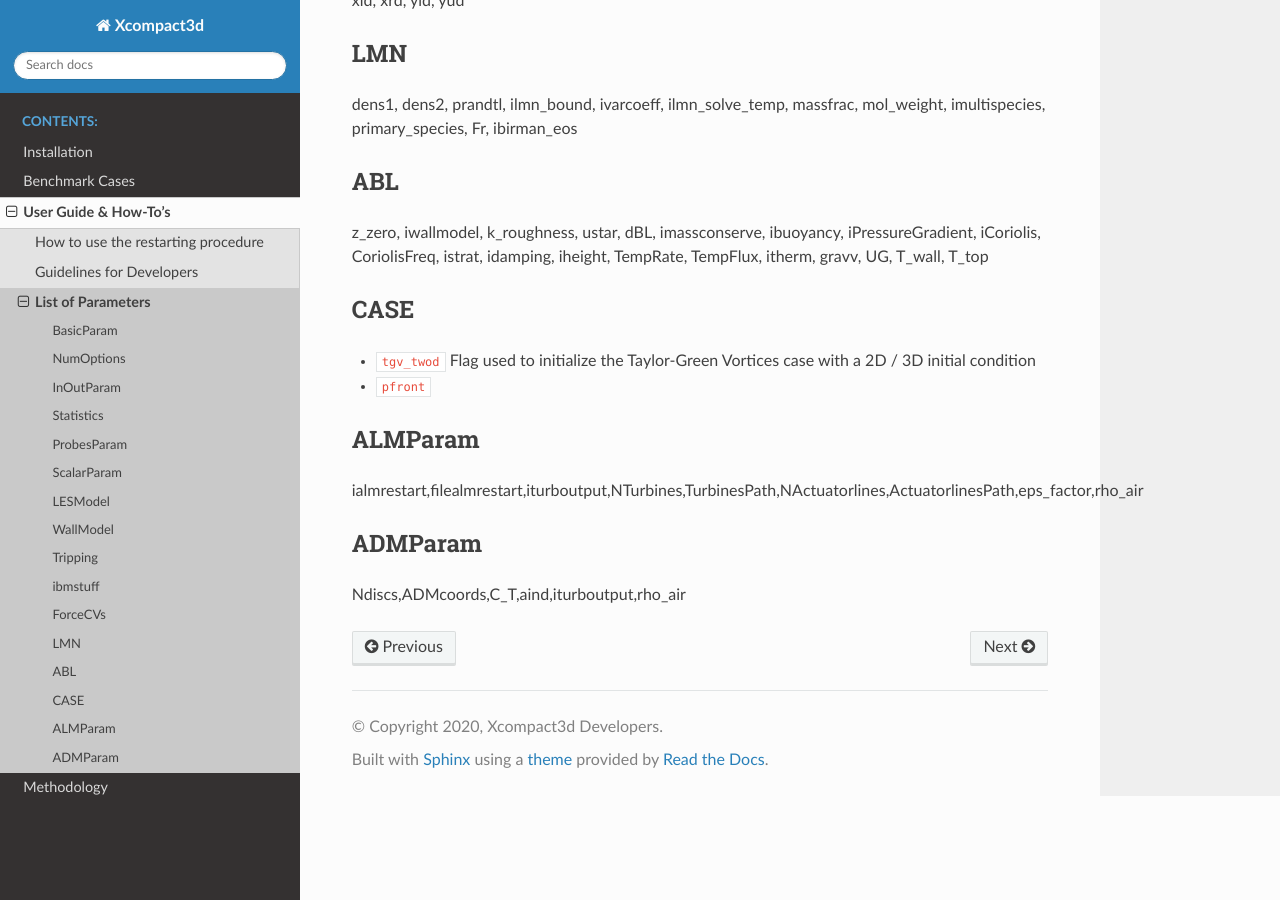
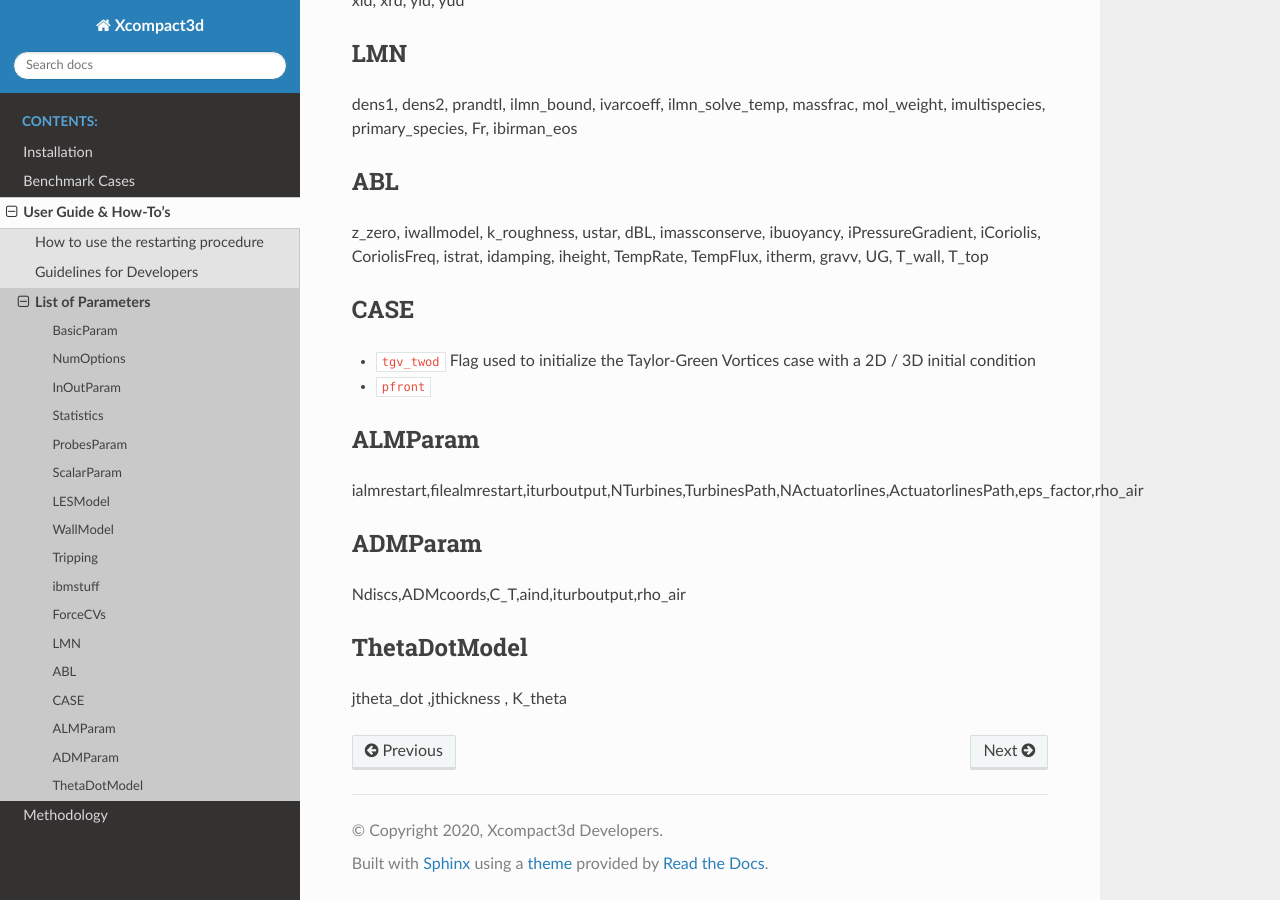
Before and after one commit to xcompact3d/Incompact3d, a Sphinx documentation site: the page built from docs/pages/user_guide/parameters.rst, in a window 1280 px wide and 900 px high, scrolled down 7289 px. Built offline with Sphinx 7.4.7 and the Read the Docs theme 2.0.0, drawn with Linux system fonts in a browser that asks for light colours.

Commit message:
Andy Method

```diff
--- a/docs/pages/user_guide/parameters.rst
+++ b/docs/pages/user_guide/parameters.rst
@@ -269,3 +269,7 @@
 ADMParam
 --------
 Ndiscs,ADMcoords,C_T,aind,iturboutput,rho_air
+
+ThetaDotModel
+--------
+jtheta_dot ,jthickness , K_theta
```
Also changed, not shown: 7 other files.
